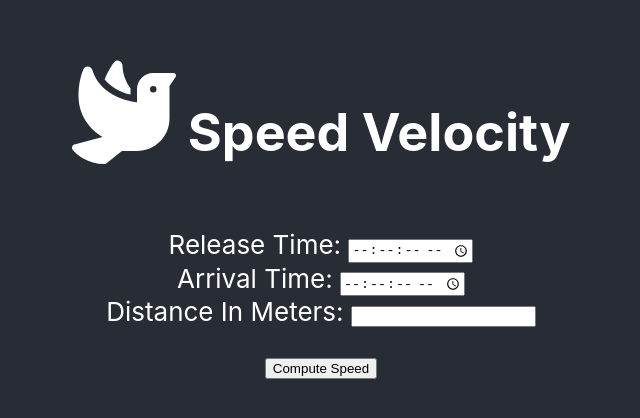
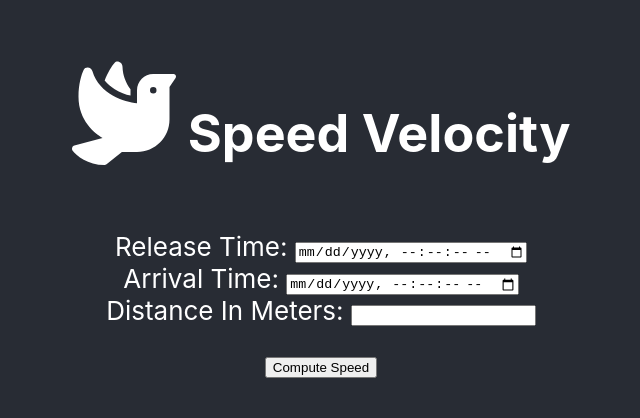
Before and after one commit to vanz1220/speedvelocity, a React (Create React App) app: page / in a window 1280 px wide. Shown: the part 198-616 px from the top of the page, without its empty margins (319-959 px from the left). Built offline with nearby package versions, Linux system fonts and the light colour scheme.

Commit message:
change date-time-local to time

```diff
--- a/src/App.js
+++ b/src/App.js
@@ -41,9 +41,9 @@ function App() {
       <form ref={nameForm}>
 
       <label>{'Release Time: '}</label>
-      <input type="time" value={statet1} name={'time1'} onChange={(e) => setStatet1(e.target.value)} step="2"/><br/>
+      <input type="datetime-local" value={statet1} name={'time1'} onChange={(e) => setStatet1(e.target.value)} step="2"/><br/>
       <label>{'Arrival Time: '}</label>
-      <input type="time" value={statet2} name={'time2'} onChange={(e) => setStatet2(e.target.value)} step="2"/><br/>
+      <input type="datetime-local" value={statet2} name={'time2'} onChange={(e) => setStatet2(e.target.value)} step="2"/><br/>
 
       <label>{'Distance In Meters: '}</label>
       <input type="number" value={stated1} name={'dist1'} onChange={(e) => setStated1(e.target.value)} float={true}/><br/>
```
